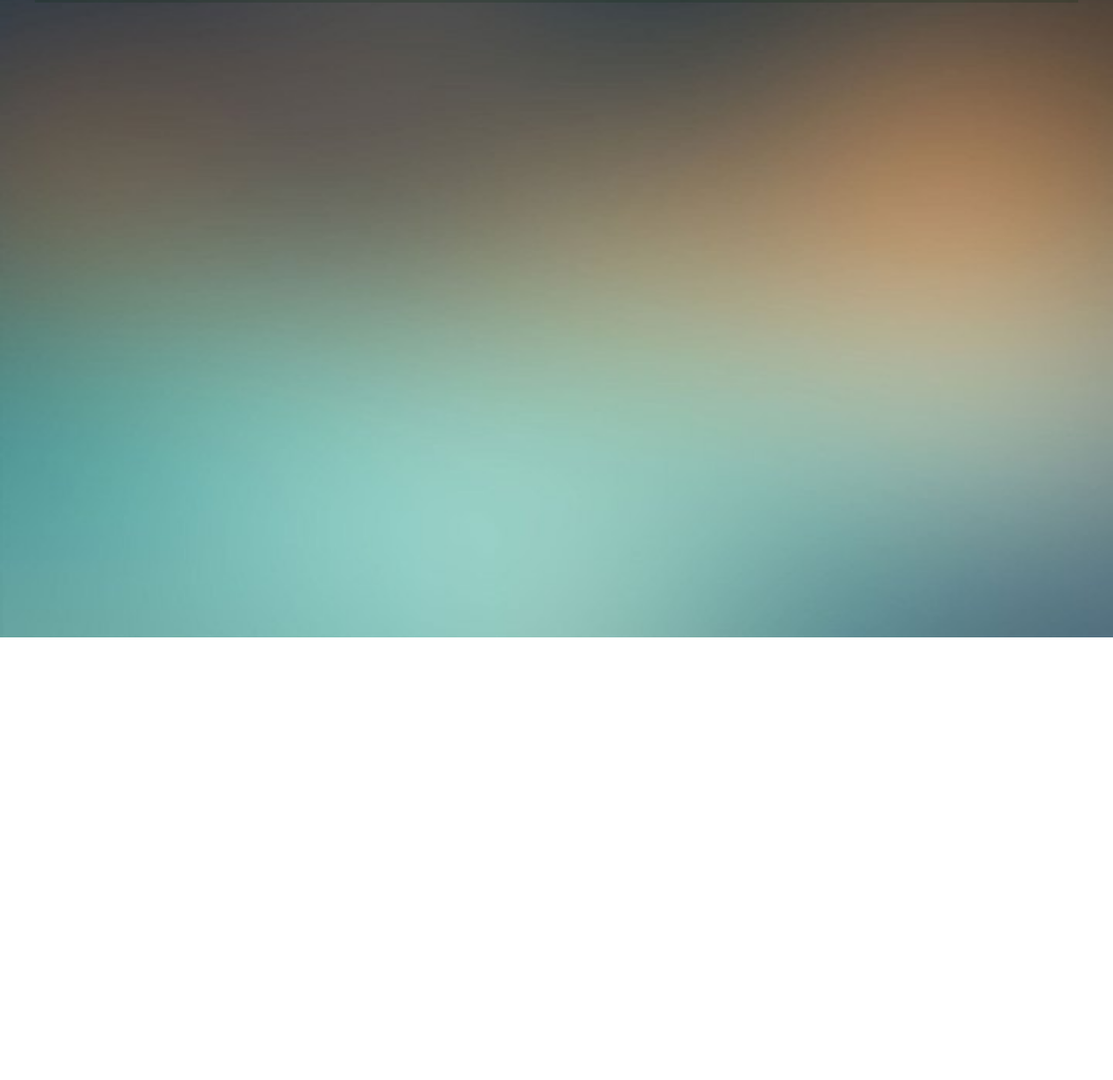
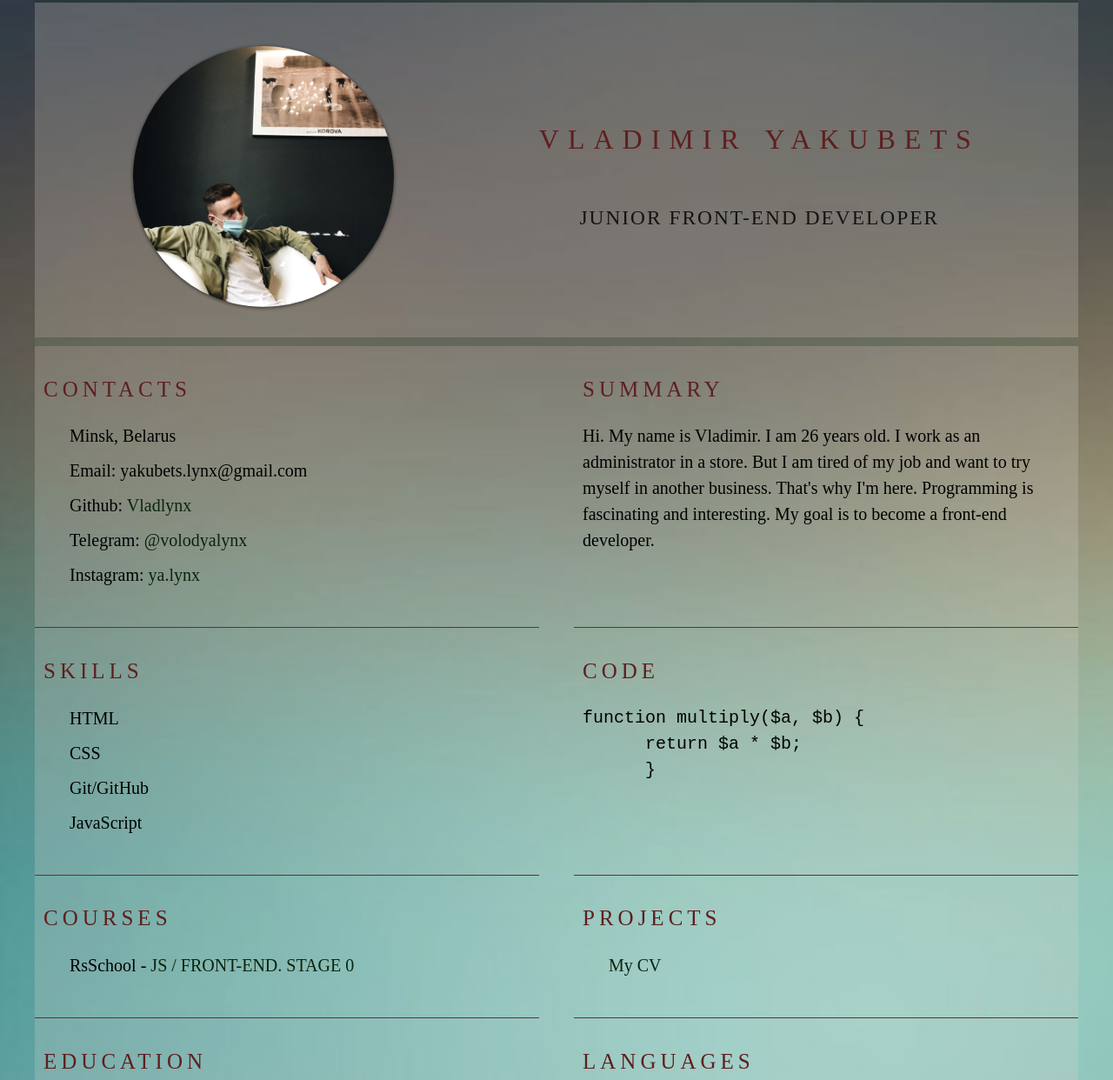
Before and after one commit to Vladlynx/rsschool-cv, a plain HTML site: page index.html in a window 1280 px wide. Shown: the part 67-1309 px from the top of the page at 87% size. Before the commit the page ends 800 px from the top, so only its background shows below. Drawn offline with Linux system fonts and the light colour scheme; a web font is replaced by a local one.

Commit message:
feat: add main

```diff
--- a/index.html
+++ b/index.html
@@ -29,7 +29,89 @@
      </div>
   </header>
 <main class="main">
-
+    <div class="container main-container">
+        <section class="section section-profile" id="profile">
+          <img src="./assets/img/avatar.jpg" alt="" class="section-profile-logo">
+          <div class="section-profile-title">
+            <h1 class="section-title main-title">Vladimir Yakubets</h1>
+            <h3 class="section-subtitle">Junior Front-End Developer</h3>
+          </div>
+        </section>
+        <section class="section" id="contacts">
+            <h2 class="section-title">Contacts</h2>
+            <ul class="section-list">
+              <li class="section-item contacts-item">
+                Minsk, Belarus
+              </li>
+              <li class="section-item contacts-item">
+                Email: yakubets.lynx@gmail.com
+              </li>
+              <li class="section-item contacts-item">
+                Github: <a href="https://github.com/Vladlynx" title="github">Vladlynx</a>
+              </li>
+              <li class="section-item contacts-item">
+                Telegram: <a href="https://t.me/volodyalynx" title="github">@volodyalynx</a>
+              </li>
+              <li class="section-item contacts-item">
+                Instagram: <a href="https://www.instagram.com/ya.lynx/" title="github">ya.lynx</a>
+              </li>
+            </ul>
+          </section>
+          <section class="section" id="summary">
+            <h2 class="section-title">Summary</h2>
+            <p>
+              Hi. My name is Vladimir. I am 26 years old. I work as an administrator in a store. But I am tired of my job and want to try myself in another business. That's why I'm here. Programming is fascinating and interesting. My goal is to become a front-end developer.
+            </p>
+          </section>
+          <section class="section" id="skills">
+            <h2 class="section-title">Skills</h2>
+            <ul class="section-list">
+              <li class="section-item">
+                HTML
+              </li>
+              <li class="section-item">
+                CSS
+              </li>
+              <li class="section-item">
+                Git/GitHub
+              </li>
+              <li class="section-item">
+                JavaScript
+              </li>
+            </ul>
+          </section>
+          <section class="section" id="code">
+            <h2 class="section-title">Code</h2>
+    <pre class="pre"><code>function multiply($a, $b) {
+      return $a * $b;
+      }</code></pre>
+          </section>
+          <section class="section" id="courses">
+            <h2 class="section-title">Courses</h2>
+            <ul class="section-list">
+              <li class="section-item">
+                RsSchool<span> - <a href="https://rs.school/js-stage0/">JS / FRONT-END. STAGE 0</a></span>
+              </li>
+            </ul>
+          </section>
+          <section class="section" id="projects">
+            <h2 class="section-title">Projects</h2>
+            <ul class="section-list">
+              <li class="section-item">
+                <a href="">My CV</a>
+              </li>
+            </ul>
+          </section>
+          <section class="section section-education" id="education">
+            <h2 class="section-title">Education</h2>
+            <p>Minsk State Trade College</p>
+          </section>
+          <section class="section section-english" id="languages">
+            <h2 class="section-title">Languages</h2>
+            <p> English - A2(Elementary)</p>
+            <p> Russian - Native</p>
+          </section>
+    </div>
 </main>
 <footer class="footer">
 
--- a/style.css
+++ b/style.css
@@ -59,3 +59,109 @@
     text-decoration: none;
 
   }
+
+  .main {
+    margin-bottom: auto;
+  }
+
+  .main-container {
+    display: flex;
+    flex-wrap: wrap;
+    justify-content: space-between;
+  }
+
+  .section {
+    width: calc(50% - 20px);
+    padding: 10px;
+    padding-bottom: 35px;
+    border-bottom: 1px solid #672f2f;
+  }
+
+  .section-title {
+    margin-bottom: 20px;
+    font-size: 25px;
+    font-weight: 500;
+    text-transform: uppercase;
+    letter-spacing: 5px;
+    color: #5e1f1f;
+  }
+
+  .section-profile {
+    display: flex;
+    justify-content: space-around;
+    width: 100%;
+    padding: 50px 30px 35px;
+    border-bottom: 10px solid #0e2c173f;
+  }
+
+  .section-education,
+  .section-english {
+    border-bottom: 0;
+  }
+
+  .pre {
+    padding: 0;
+    margin: 0;
+  }
+
+  .section-profile-title {
+    display: flex;
+    flex-direction: column;
+    justify-content: center;
+    align-content: center;
+    text-align: center;
+    text-transform: uppercase;
+  }
+
+  .main-title {
+    position: relative;
+    padding: 0;
+    margin-bottom: 20px;
+    color: #5e1f1f;
+    font-size: 32px;
+    font-weight: 300;
+    letter-spacing: 10px;
+    line-height: 50px;
+    word-spacing: 3px;
+  }
+
+
+  .section-subtitle {
+    margin-top: 20px;
+    color: #141414;
+    line-height: 50px;
+    font-weight: 300;
+    letter-spacing: 2px;
+  }
+
+  .section-profile-logo {
+    width: 300px;
+    height: 300px;
+    object-fit: cover;
+    border-radius: 50%;
+    box-shadow: 0 1px 4px rgba(0, 0, 0, .6);
+    filter: grayscale(0.2) brightness(1.05);
+    transition: .3s;
+  }
+
+
+
+  .section-list {
+    margin: 0;
+    padding: 0;
+    list-style: none;
+  }
+
+  .section-item {
+    position: relative;
+    margin: 0;
+    margin-bottom: 10px;
+    padding: 0;
+    padding-left: 30px;
+  }
+
+  .section-item a {
+    text-decoration: none;
+    color: #0b240e;
+    transition: color 0.5s;
+  }
```
